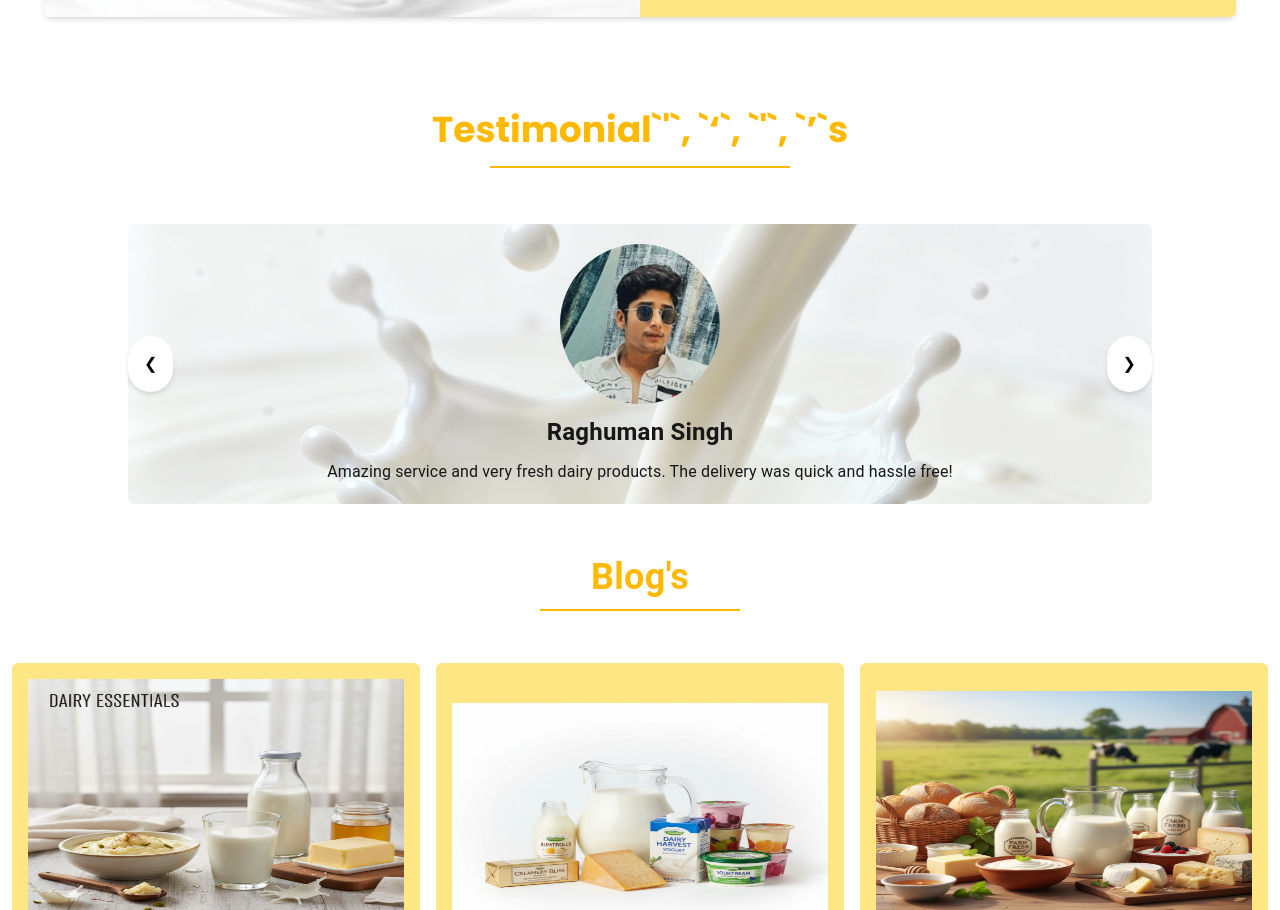
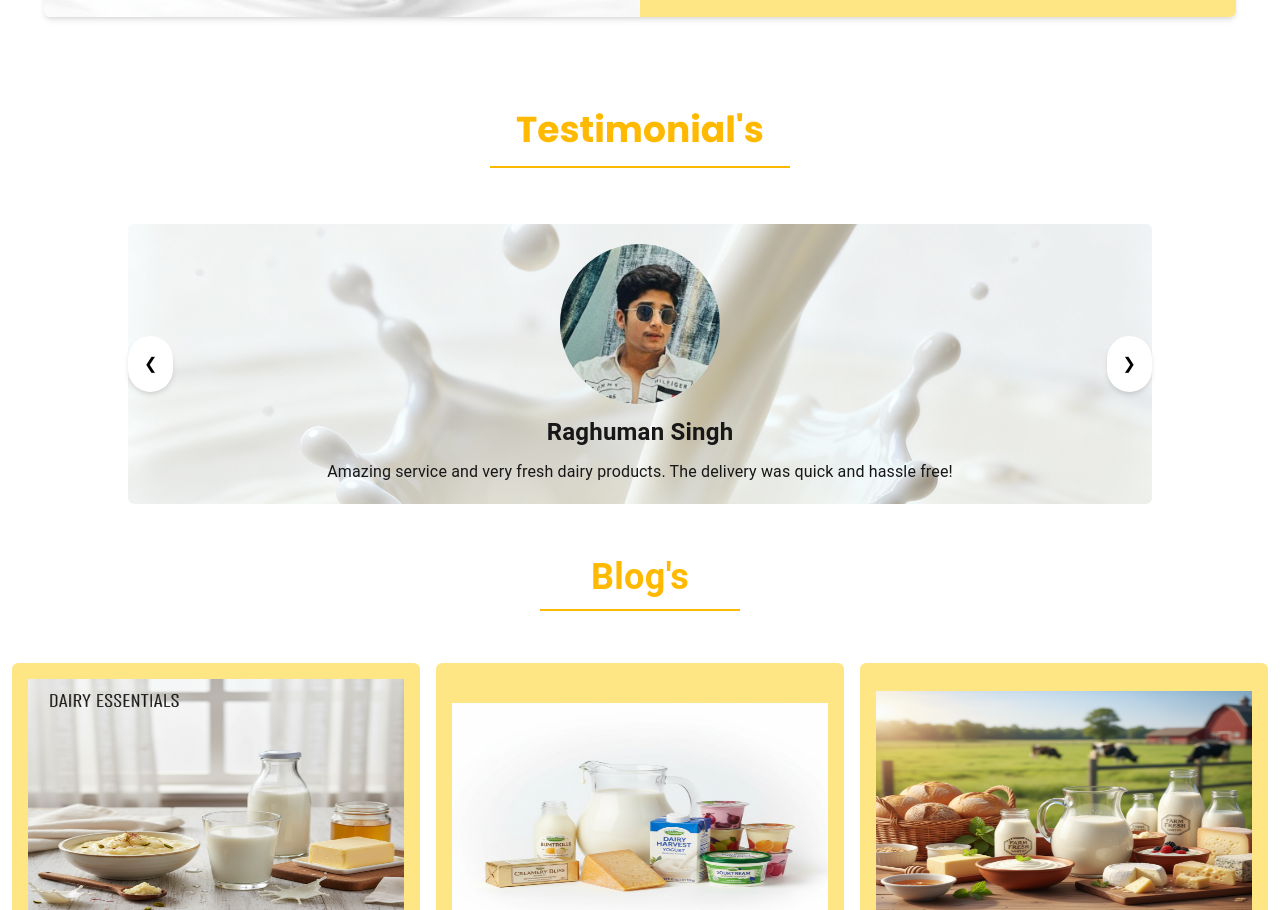
Before and after one commit to ravindrasingh777/monu-goras-bhandar, a Next.js app: page / in a window 1280 px wide. Shown: the part 3932-4842 px from the top of the page. Built offline with nearby package versions, Linux system fonts and the light colour scheme.

Commit message:
Update TestimonialComponent.tsx

```diff
--- a/src/components/TestimonialComponent.tsx
+++ b/src/components/TestimonialComponent.tsx
@@ -79,7 +79,7 @@ const TestimonialComponent = () => {
     <>
       <Stack className="mt-10 mx-auto w-full h-[500px] flex flex-col gap-4 items-center justify-center">
         <Stack className="text-4xl text-amber-400 font-bold">
-          Testimonial`&apos;`, `&lsquo;`, `&#39;`, `&rsquo;`s
+          Testimonial&apos;s
         </Stack>
         <Stack className="w-[300px] h-0.3 border border-amber-400"></Stack>
         <div
```
